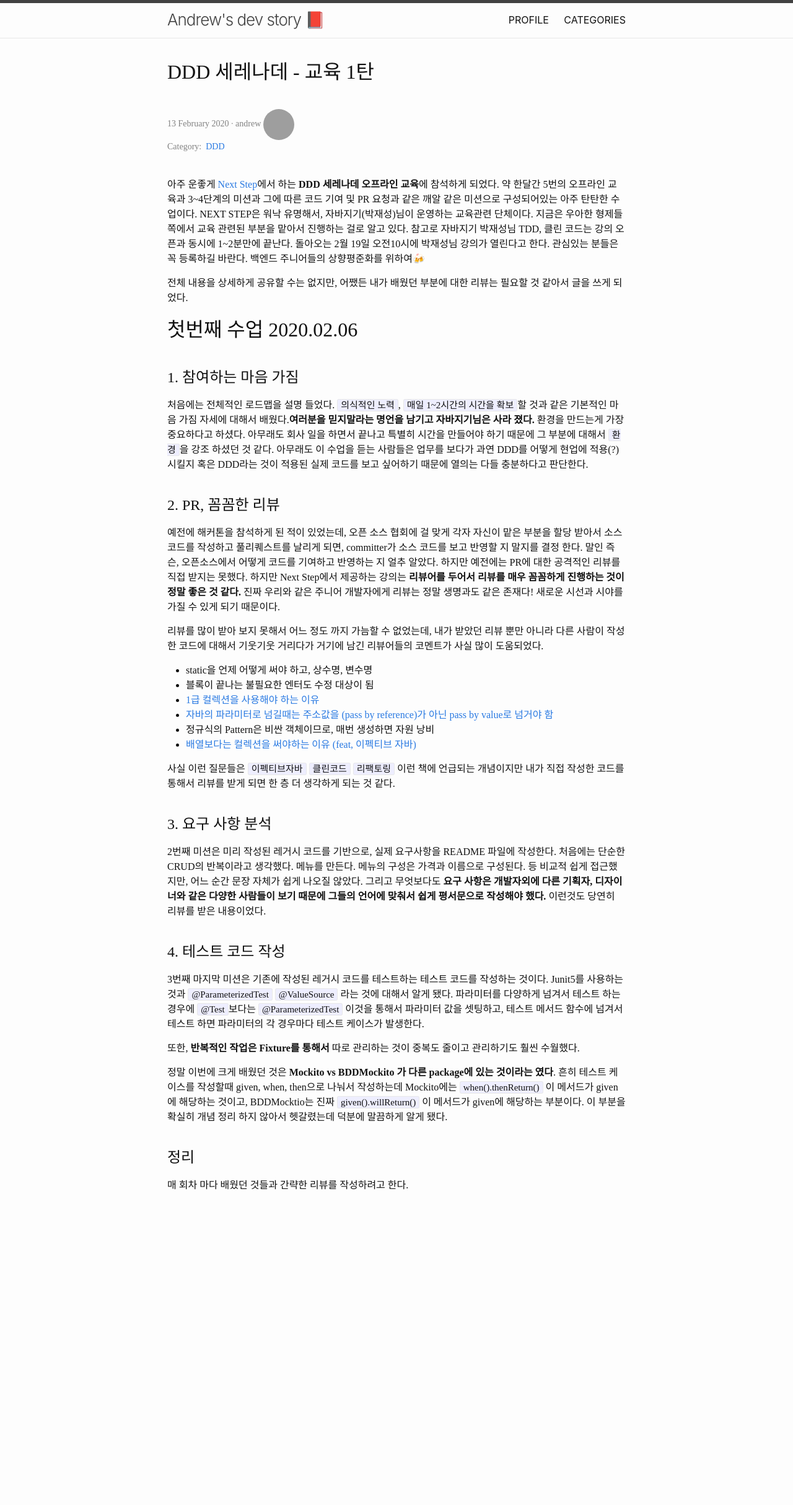
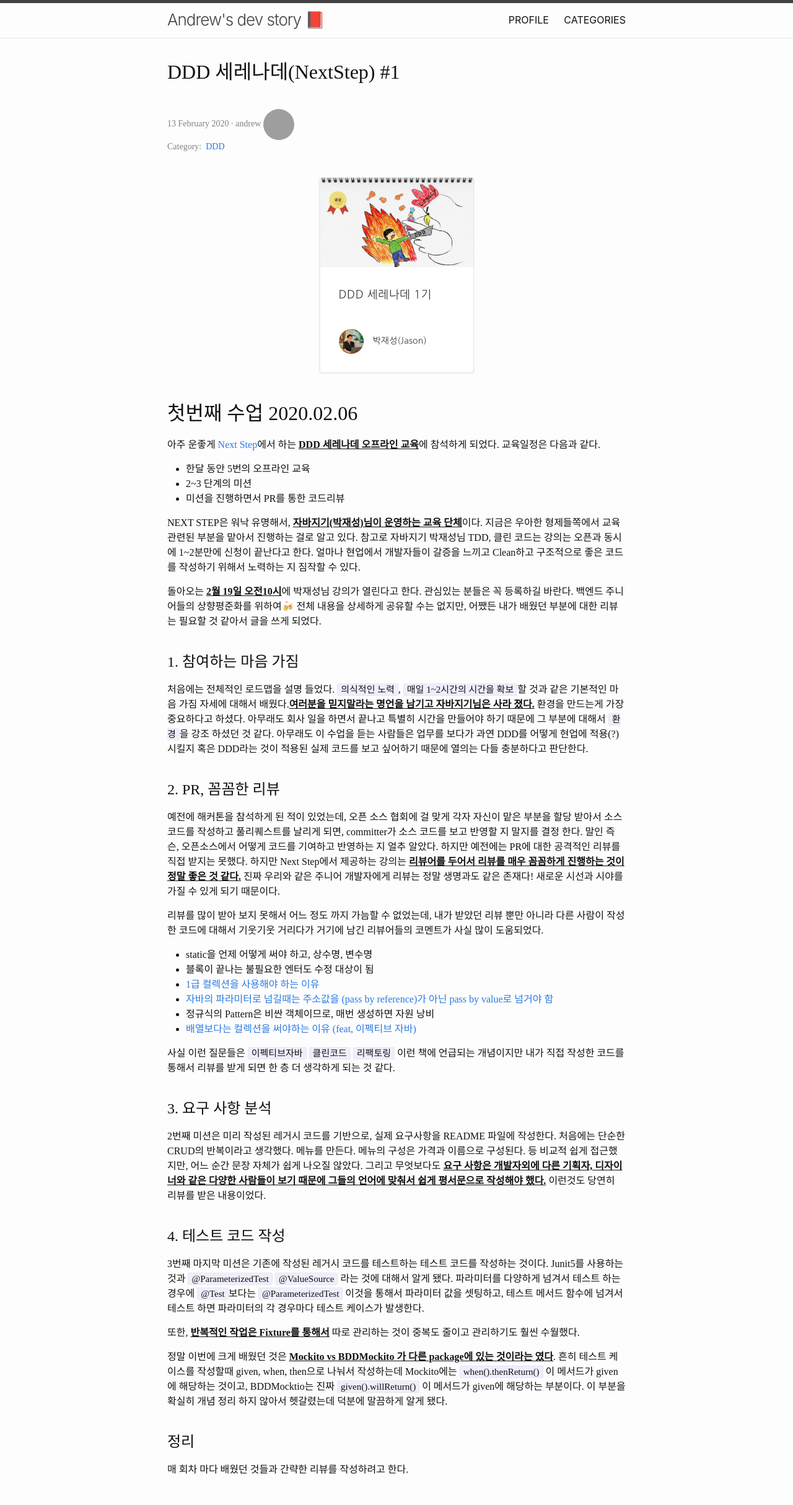
Before and after one commit to umanking/archive-umanking-blog, a Jekyll site: the page built from _posts/2020-02-14-ddd1.md, in a window 1280 px wide. Shown: the whole page at 62% size. Built offline with Jekyll 4.4.1, drawn with Linux system fonts in a browser that asks for light colours; some web fonts are replaced; comment, search, counter and statistics services are not loaded; before the commit the page ends 1970 px from its top, so only the background shows below that; grey boxes are pictures that could not be loaded.

Commit message:
font apple 산돌 neo

```diff
--- a/_config.yml
+++ b/_config.yml
@@ -78,7 +78,7 @@
 highlighter: rouge
 permalink: date
 
-
+asset_url: /assets
 breadcrumbs:
   root:
     hide: false  # show breadcrumbs on root/home page
--- a/_layouts/default.html
+++ b/_layouts/default.html
@@ -41,6 +41,8 @@
     <meta name="naver-site-verification" content="b659a30674ad44210dfcace94f379d9f5fe48f25"/>
     <title>{{ page.title }}</title>
     <link rel="stylesheet" href="/assets/main.css">
+    <link href="//db.onlinewebfonts.com/c/67680f2eb947c5cbd58b40961b4a61e9?family=Apple+SD+Gothic+Neo" rel="stylesheet" type="text/css"/>
+    <link href="{{ site.asset_url }}/favicon.ico" rel="shortcut icon" type="image/vnd.microsoft.icon"/>
     <!-- <link href="/assets/css/syntax.css", rel="stylesheet" type="text/css"> -->
     <!-- <link rel="stylesheet" href="/assets/minima-social-icons.svg"> -->
     <!-- <link href="//cdn.jsdelivr.net/gh/wan2land/d2coding/d2coding-full.css" rel="stylesheet" /> -->
--- a/_posts/2020-02-14-ddd1.md
+++ b/_posts/2020-02-14-ddd1.md
@@ -1,16 +1,26 @@
 ---
 layout: post
-title: "DDD 세레나데 - 교육 1탄"
+title: "DDD 세레나데(NextStep) #1"
 date: 2020-02-14 00:21 +0900
 categories: [DDD]
 ---
+![저작권 문제시 삭제 하겠습니다.](/assets/images/ddd2.png){:.center}
 
-아주 운좋게 [Next Step](https://edu.nextstep.camp/)에서 하는 **DDD 세레나데 오프라인 교육**에 참석하게 되었다. 약 한달간 5번의 오프라인 교육과 3~4단계의 미션과 그에 따른 코드 기여 및 PR 요청과 같은 깨알 같은 미션으로 구성되어있는 아주 탄탄한 수업이다. NEXT STEP은 워낙 유명해서, 자바지기(박재성)님이 운영하는 교육관련 단체이다. 지금은 우아한 형제들쪽에서 교육 관련된 부분을 맡아서 진행하는 걸로 알고 있다.
-참고로 자바지기 박재성님 TDD, 클린 코드는 강의 오픈과 동시에 1~2분만에 끝난다. 돌아오는 2월 19일 오전10시에 박재성님 강의가 열린다고 한다. 관심있는 분들은 꼭 등록하길 바란다. 백엔드 주니어들의 상향평준화를 위하여🍻
+# 첫번째 수업 2020.02.06
+아주 운좋게 [Next Step](https://edu.nextstep.camp/)에서 하는 **DDD 세레나데 오프라인 교육**에 참석하게 되었다.
+교육일정은 다음과 같다.
+- 한달 동안 5번의 오프라인 교육
+- 2~3 단계의 미션
+- 미션을 진행하면서 PR를 통한 코드리뷰
 
+NEXT STEP은 워낙 유명해서, **자바지기(박재성)님이 운영하는 교육 단체**이다.
+지금은 우아한 형제들쪽에서 교육 관련된 부분을 맡아서 진행하는 걸로 알고 있다.
+참고로 자바지기 박재성님 TDD, 클린 코드는 강의는 오픈과 동시에 1~2분만에 신청이 끝난다고 한다. 얼마나 현업에서 개발자들이 갈증을 느끼고 Clean하고 구조적으로 좋은 코드를 작성하기 위해서 노력하는 지 짐작할 수 있다.
+
+돌아오는 **2월 19일 오전10시**에 박재성님 강의가 열린다고 한다. 관심있는 분들은 꼭 등록하길 바란다. 백엔드 주니어들의 상향평준화를 위하여🍻
 전체 내용을 상세하게 공유할 수는 없지만, 어쨌든 내가 배웠던 부분에 대한 리뷰는 필요할 것 같아서 글을 쓰게 되었다.
 
-# 첫번째 수업 2020.02.06
+
 ## 1. 참여하는 마음 가짐
 처음에는 전체적인 로드맵을 설명 들었다. `의식적인 노력`, `매일 1~2시간의 시간을 확보`할 것과 같은 기본적인 마음 가짐 자세에 대해서 배웠다.**여러분을 믿지말라는 명언을 남기고 자바지기님은 사라 졌다.** 환경을 만드는게 가장 중요하다고 하셨다. 아무래도 회사 일을 하면서 끝나고 특별히 시간을 만들어야 하기 때문에 그 부분에 대해서 `환경`을 강조 하셨던 것 같다. 아무래도 이 수업을 듣는 사람들은 업무를 보다가 과연 DDD를 어떻게 현업에 적용(?)시킬지 혹은 DDD라는 것이 적용된 실제 코드를 보고 싶어하기 때문에 열의는 다들 충분하다고 판단한다.
 
--- a/assets/main.css
+++ b/assets/main.css
@@ -2,11 +2,11 @@
 body, h1, h2, h3, h4, h5, h6, p, blockquote, pre, hr, dl, dd, ol, ul, figure { margin: 0; padding: 0; }
 
 /** Basic styling */
-body {  font-family: 'Nanum Gothic Coding', monospace;
+body {  font-family: "Apple SD Gothic Neo", 'Nanum Gothic Coding', monospace;
   font: 400 16px/1.5 -apple-system, BlinkMacSystemFont, "Segoe UI", Roboto, Helvetica, Arial, sans-serif, "Apple Color Emoji", "Segoe UI Emoji", "Segoe UI Symbol"; color: #111; background-color: #fdfdfd; -webkit-text-size-adjust: 100%; -webkit-font-feature-settings: "kern" 1; -moz-font-feature-settings: "kern" 1; -o-font-feature-settings: "kern" 1; font-feature-settings: "kern" 1; font-kerning: normal; display: flex; min-height: 100vh; flex-direction: column; }
 
 /** Set `margin-bottom` to maintain vertical rhythm */
-h1, h2, h3, h4, h5, h6, p, blockquote, pre, ul, ol, dl, figure, .highlight { margin-bottom: 15px; font-family:'Nanum Gothic Coding'}
+h1, h2, h3, h4, h5, h6, p, blockquote, pre, ul, ol, dl, figure, .highlight { margin-bottom: 15px; font-family:"Apple SD Gothic Neo", 'Nanum Gothic Coding'}
 
 /** `main` element */
 main { display: block; /* Default value of `display` of `main` element is 'inline' in IE 11. */ }
@@ -18,6 +18,17 @@
 figure > img { display: block; }
 
 figcaption { font-size: 14px; }
+
+/* custom by andrew */
+strong {text-decoration: underline;}
+
+.center {
+  display: block;
+  margin: auto ;
+  padding-bottom: 25px;
+}
+
+/* strong:hover { color: #111; text-decoration: underline; } */
 
 /** Lists */
 ul, ol { margin-left: 30px; }
@@ -49,14 +60,14 @@
 /* #eef */
 /* #3A404E */
 pre, code { font-size: 15px; border: 1px solid #e8e8e8; border-radius: 3px; background-color: #eef;
-  font-family: 'Nanum Gothic Coding', monosapce;
+  font-family: "Apple SD Gothic Neo", 'Nanum Gothic Coding', monosapce;
  }
 
-code { padding: 1px 5px; font-family: 'Nanum Gothic Coding', monosapce;}
+code { padding: 1px 5px; font-family: "Apple SD Gothic Neo", 'Nanum Gothic Coding', monosapce;}
 
-pre { padding: 8px 12px; overflow-x: auto; font-family: 'Nanum Gothic Coding', monosapce;}
+pre { padding: 8px 12px; overflow-x: auto; font-family: "Apple SD Gothic Neo", 'Nanum Gothic Coding', monosapce;}
 
-pre > code { border: 0; padding-right: 0; padding-left: 0; font-family:'Nanum Gothic Coding', monosapce;}
+pre > code { border: 0; padding-right: 0; padding-left: 0; font-family:"Apple SD Gothic Neo", 'Nanum Gothic Coding', monosapce;}
 
 /** Wrapper */
 .wrapper { max-width: -webkit-calc(800px - (30px * 2)); max-width: calc(800px - (30px * 2)); margin-right: auto; margin-left: auto; padding-right: 30px; padding-left: 30px; }
@@ -139,7 +150,7 @@
 
 .post-list { margin-left: 0; list-style: none; }
 
-.post-list > li { margin-bottom: 15px; }
+.post-list > li { margin-bottom: 45px; }
 
 .post-meta { font-size: 14px; color: #828282; }
 
@@ -323,4 +334,6 @@
 .nanumgothiccoding * {
   font-family: 'Nanum Gothic Coding';
  }
+ @import url(//db.onlinewebfonts.com/c/67680f2eb947c5cbd58b40961b4a61e9?family=Apple+SD+Gothic+Neo);
+ @font-face {font-family: "Apple SD Gothic Neo"; src: url("//db.onlinewebfonts.com/t/67680f2eb947c5cbd58b40961b4a61e9.eot"); src: url("//db.onlinewebfonts.com/t/67680f2eb947c5cbd58b40961b4a61e9.eot?#iefix") format("embedded-opentype"), url("//db.onlinewebfonts.com/t/67680f2eb947c5cbd58b40961b4a61e9.woff2") format("woff2"), url("//db.onlinewebfonts.com/t/67680f2eb947c5cbd58b40961b4a61e9.woff") format("woff"), url("//db.onlinewebfonts.com/t/67680f2eb947c5cbd58b40961b4a61e9.ttf") format("truetype"), url("//db.onlinewebfonts.com/t/67680f2eb947c5cbd58b40961b4a61e9.svg#Apple SD Gothic Neo") format("svg"); }
 /*# sourceMappingURL=main.css.map */
```
Also changed, not shown: _posts/2020-02-14-ddd2.md (+9 -2 lines), assets/favicon.ico (added), assets/images/ddd.png (added), assets/images/ddd2.png (added).
